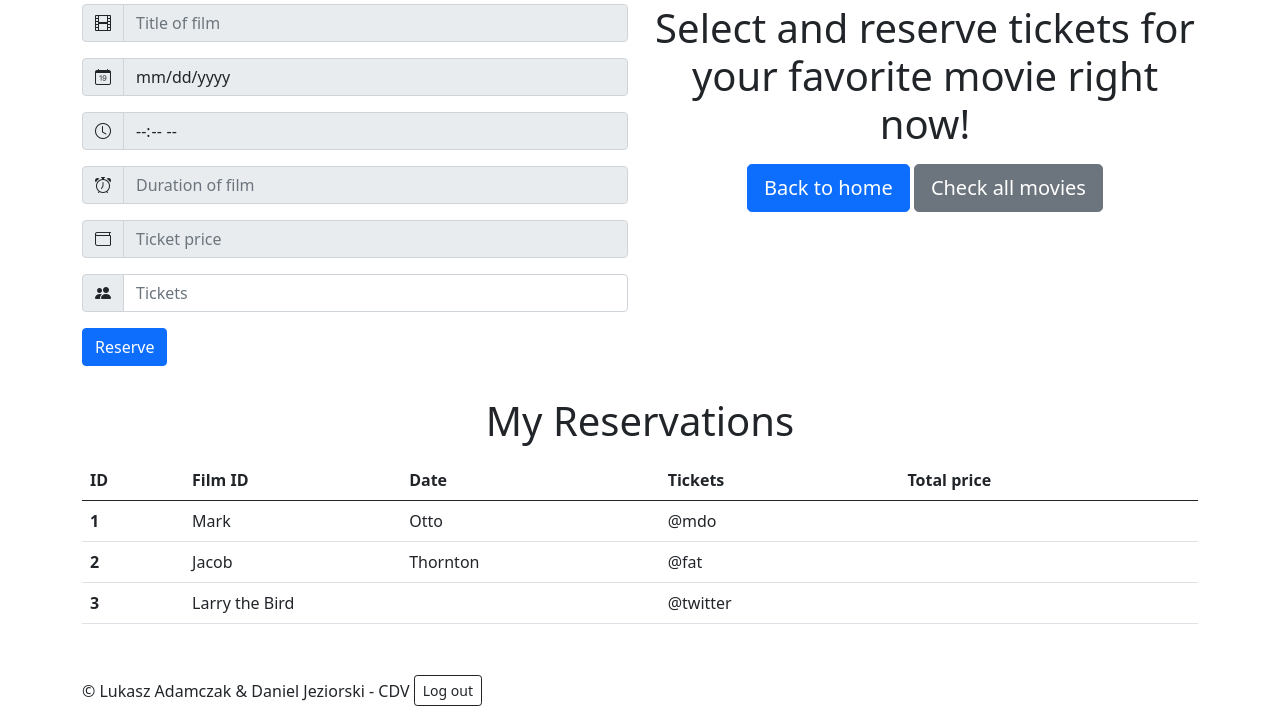
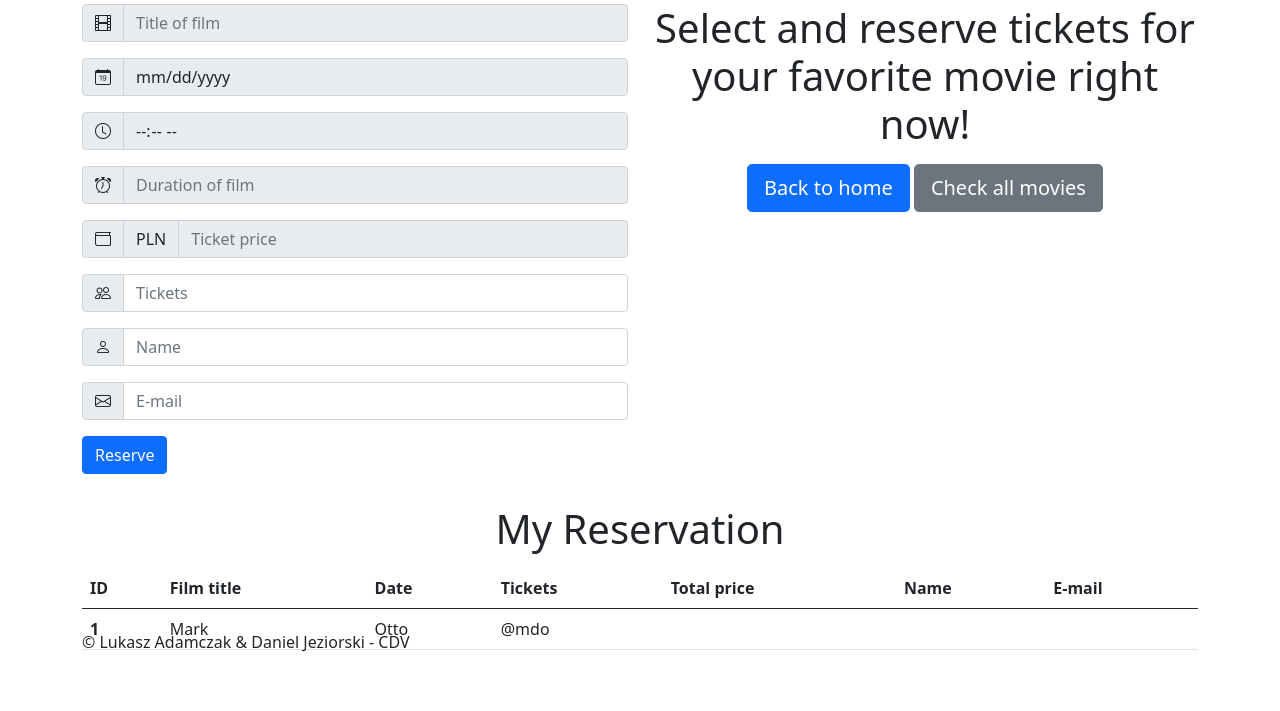
Before and after one commit to jeziorski/cdv-python, a Flask app: template FlaskApp/templates/clientpanel.html in a window 1280 px wide. Shown: the part 130-841 px from the top of the page. After the commit the page ends 782 px from the top, so only its background shows below. Run offline with Flask 2, Linux system fonts and the light colour scheme; the template is opened without the code that fills it, so the values that code supplies are empty; some libraries are stand-ins or nearby versions.

Commit message:
Adding movie updated, (added redirection)

```diff
--- a/FlaskApp/templates/clientpanel.html
+++ b/FlaskApp/templates/clientpanel.html
@@ -49,32 +49,40 @@
       </div>
       <div class="row">
         <div class="col-lg-6 col-md-6">
-          <form class="form-signin rounded" method="POST" action="/addmovie">
+          <form class="form-signin rounded" method="POST" action="/reserve">
 
 
             <div class="input-group mb-3">
                 <span class="input-group-text" ><i class="bi bi-film"></i></span>
-                <input type="text" name="Title" class="form-control" placeholder="Title of film" required readonly value="{{ m.title}}">
+                <input type="text" name="Title" class="form-control" placeholder="Title of film" required readonly value="{{ _title }}">
             </div>
             <div class="input-group mb-3">
                 <span class="input-group-text" ><i class="bi bi-calendar-date"></i></span>
-                <input type="date" name="Date" class="form-control" placeholder="Date of film"  required readonly value="{{ m.title}}">
+                <input type="date" name="Date" class="form-control" placeholder="Date of film"  required readonly value="{{ _date }}">
             </div>
             <div class="input-group mb-3">
                 <span class="input-group-text" ><i class="bi bi-clock"></i></span>
-                <input type="time" name="Time" class="form-control" placeholder="Start of film" required readonly value="{{ m.title}}">
+                <input type="time" name="Time" class="form-control" placeholder="Start of film" required readonly value="{{ _start_time }}">
             </div>
             <div class="input-group mb-3">
                 <span class="input-group-text" ><i class="bi bi-alarm"></i></span>
-                <input type="number" min="0" name="Duration" class="form-control" placeholder="Duration of film" required readonly value="{{ m.title}}">
+                <input type="number" min="0" name="Duration" class="form-control" placeholder="Duration of film" required readonly value="{{ _duration_in_min }}">
             </div>
             <div class="input-group mb-3">
-                <span class="input-group-text" ><i class="bi bi-wallet"></i></span>
-                <input type="number" min="0" name="Price" class="form-control" placeholder="Ticket price" required readonly value="{{ m.title}}">
+                <span class="input-group-text" ><i class="bi bi-wallet"></i></span><span class="input-group-text">PLN</span>
+                <input type="number" min="0" name="Price" class="form-control" placeholder="Ticket price" required readonly value="{{ _price }}">
             </div>
             <div class="input-group mb-3">
-                <span class="input-group-text" ><i class="bi bi-people-fill"></i></span>
+                <span class="input-group-text" ><i class="bi bi-people"></i></span>
                 <input type="number" min="0" name="Seats" class="form-control" placeholder="Tickets" required >
+            </div>
+            <div class="input-group mb-3">
+                <span class="input-group-text" id="basic-addon1"><i class="bi bi-person"></i></span>
+                <input type="text" name="Client" class="form-control" placeholder="Name" required>
+            </div>
+            <div class="input-group mb-3">
+                <span class="input-group-text"><i class="bi bi-envelope"></i></span>
+                <input type="email" name="Email" class="form-control" placeholder="E-mail" required>
             </div>
             <div class="input-group mb-3">
 
@@ -91,16 +99,18 @@
 
       </div>
 
-        <div class="row" style="margin-bottom:35px"><h1 class="text-center" style="margin:15px 0">My Reservations</h1>
+        <div class="row" style="margin-bottom:35px"><h1 class="text-center" style="margin:15px 0">My Reservation</h1>
             <div class="col-lg-12">
                 <table class="table">
                   <thead>
                     <tr>
                       <th scope="col">ID</th>
-                      <th scope="col">Film ID</th>
+                      <th scope="col">Film title</th>
                       <th scope="col">Date</th>
                       <th scope="col">Tickets</th>
                       <th scope="col">Total price</th>
+                      <th scope="col">Name</th>
+                      <th scope="col">E-mail</th>
                     </tr>
                   </thead>
                   <tbody>
@@ -109,32 +119,18 @@
                       <td>Mark</td>
                       <td>Otto</td>
                       <td>@mdo</td>
-                      <td></td>
-                    </tr>
-                    <tr>
-                      <th scope="row">2</th>
-                      <td>Jacob</td>
-                      <td>Thornton</td>
-                      <td>@fat</td>
-                      <td></td>
-                    </tr>
-                    <tr>
-                      <th scope="row">3</th>
-                      <td colspan="2">Larry the Bird</td>
-                      <td>@twitter</td>
-                      <td></td>
+                      <th></th>
+                      <th></th>
+                      <th></th>
                     </tr>
                   </tbody>
                 </table>
             </div>
         </div>
       <div class="row" style="margin-top:15px">
-          <footer class="footer bottom-0 w-100 d-flex">
-                <div class="col-lg-12">
-                 <span>&copy; Lukasz Adamczak & Daniel Jeziorski - CDV</span>
-                 <button type="button" class="btn btn-sm btn-outline-dark " style="margin-bottom: 5px">Log out</button>
-                </div>
-          </footer>
+          <footer class="footer position-fixed bottom-0 w-100">
+            <p>&copy; Lukasz Adamczak & Daniel Jeziorski - CDV</p>
+        </footer>
       </div>
 
     </div>
```
